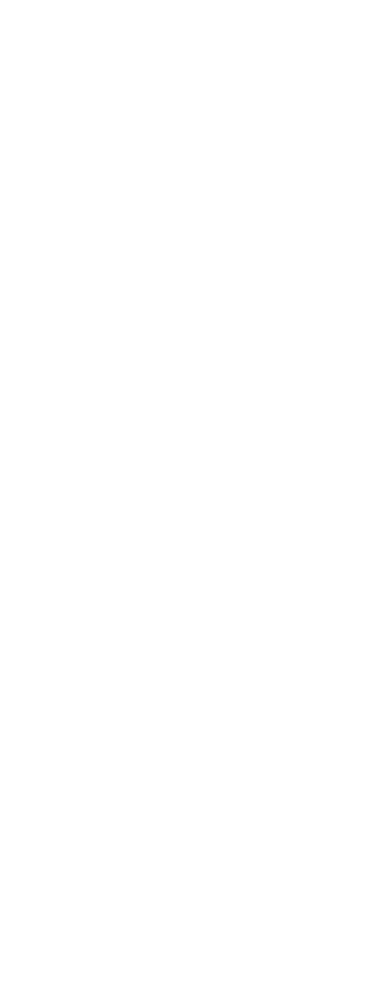
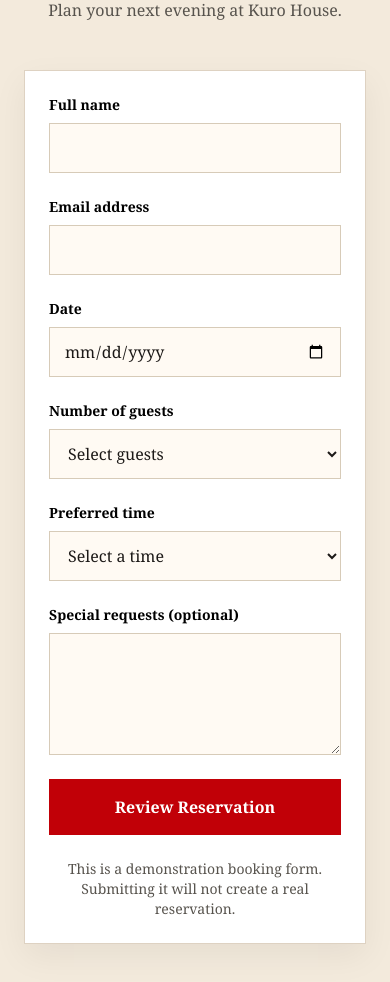
Before and after one commit to Zenala-BM/Kuro-House-Restaurant, a React (Vite) app: page / in a window 390 px wide. Shown: the part 3460-4442 px from the top of the page. Before the commit the page ends 3272 px from the top, so only its background shows below. Built offline with nearby package versions, Linux system fonts and the light colour scheme.

Commit message:
Reservation responsiveness built
plus message

```diff
--- a/src/App.jsx
+++ b/src/App.jsx
@@ -3,6 +3,7 @@
 import Hero from './components/Hero'
 import Menu from './components/Menu'
 import OurStory from './components/OurStory'
+import Reservations from './components/Reservations'
 
 function App() {
   return (
@@ -13,6 +14,7 @@
         <Hero />
         <Menu />
         <OurStory/>
+        <Reservations/>
       </main>
     </>
   )
--- /dev/null
+++ b/src/components/Reservations.jsx
@@ -0,0 +1,160 @@
+import { useState } from 'react'
+
+function Reservations() {
+  const [message, setMessage] = useState('')
+  return (
+    <section
+      id="reservations"
+      className="bg-[#f3eadc] px-6 py-[90px]"
+    >
+
+<div className="mx-auto mb-12 max-w-[650px] text-center">
+  <p className="eyebrow text-xs font-bold tracking-[3px] text-red-700">
+    YOUR TABLE AWAITS
+  </p>
+
+  <h2 className="my-4 text-[clamp(2rem,4vw,3rem)] font-normal">
+    Make a Reservation
+  </h2>
+
+  <p className="text-stone-600">
+    Plan your next evening at Kuro House.
+  </p>
+</div>
+
+
+
+<form
+  onSubmit={(event) => {
+    event.preventDefault()
+    setMessage(
+      'Thanks! This is a demonstration only. Your reservation has not been made.',
+    )
+  }}
+  className="mx-auto grid max-w-[800px] grid-cols-1 gap-6 border border-[#ded2c2] bg-white p-6 shadow-[0_12px_32px_rgba(23,23,23,0.06)] sm:grid-cols-2 sm:p-9"
+>
+  {/* Full name */}
+  <div className="flex min-w-0 flex-col gap-2">
+    <label htmlFor="guest-name" className="text-sm font-bold">
+      Full name
+    </label>
+    <input
+      type="text"
+      id="guest-name"
+      name="guestName"
+      autoComplete="name"
+      required
+      className="w-full min-w-0 border border-[#d7cbb8] bg-[#fffaf3] px-3.5 py-3 text-stone-900 focus:border-red-700 focus:outline-2 focus:outline-offset-2 focus:outline-red-700"
+    />
+  </div>
+
+  {/* Email address */}
+  <div className="flex min-w-0 flex-col gap-2">
+    <label htmlFor="guest-email" className="text-sm font-bold">
+      Email address
+    </label>
+    <input
+      type="email"
+      id="guest-email"
+      name="guestEmail"
+      autoComplete="email"
+      required
+      className="w-full min-w-0 border border-[#d7cbb8] bg-[#fffaf3] px-3.5 py-3 text-stone-900 focus:border-red-700 focus:outline-2 focus:outline-offset-2 focus:outline-red-700"
+    />
+  </div>
+
+
+    {/* Date */}
+    <div className="flex min-w-0 flex-col gap-2">
+    <label htmlFor="booking-date" className="text-sm font-bold">
+        Date
+    </label>
+    <input
+        type="date"
+        id="booking-date"
+        name="bookingDate"
+        required
+        className="w-full min-w-0 border border-[#d7cbb8] bg-[#fffaf3] px-3.5 py-3 text-stone-900 focus:border-red-700 focus:outline-2 focus:outline-offset-2 focus:outline-red-700"
+    />
+    </div>
+
+    {/* Number of guests */}
+    <div className="flex min-w-0 flex-col gap-2">
+    <label htmlFor="guest-count" className="text-sm font-bold">
+        Number of guests
+    </label>
+    <select
+        id="guest-count"
+        name="guestCount"
+        required
+        defaultValue=""
+        className="w-full min-w-0 border border-[#d7cbb8] bg-[#fffaf3] px-3.5 py-3 text-stone-900 focus:border-red-700 focus:outline-2 focus:outline-offset-2 focus:outline-red-700"
+    >
+        <option value="" disabled>Select guests</option>
+        <option value="1">1 guest</option>
+        <option value="2">2 guests</option>
+        <option value="3">3 guests</option>
+        <option value="4">4 guests</option>
+        <option value="5">5 guests</option>
+        <option value="6">6 guests</option>
+    </select>
+    </div>
+
+    {/* Preferred time */}
+    <div className="flex min-w-0 flex-col gap-2">
+    <label htmlFor="booking-time" className="text-sm font-bold">
+        Preferred time
+    </label>
+    <select
+        id="booking-time"
+        name="bookingTime"
+        required
+        defaultValue=""
+        className="w-full min-w-0 border border-[#d7cbb8] bg-[#fffaf3] px-3.5 py-3 text-stone-900 focus:border-red-700 focus:outline-2 focus:outline-offset-2 focus:outline-red-700"
+    >
+        <option value="" disabled>Select a time</option>
+        <option value="17:00">17:00</option>
+        <option value="18:00">18:00</option>
+        <option value="19:00">19:00</option>
+        <option value="20:00">20:00</option>
+    </select>
+    </div>
+
+    {/* Special requests */}
+    <div className="col-span-full flex min-w-0 flex-col gap-2">
+    <label htmlFor="special-requests" className="text-sm font-bold">
+        Special requests (optional)
+    </label>
+    <textarea
+        id="special-requests"
+        name="specialRequests"
+        rows={4}
+        className="w-full min-w-0 resize-y border border-[#d7cbb8] bg-[#fffaf3] px-3.5 py-3 text-stone-900 focus:border-red-700 focus:outline-2 focus:outline-offset-2 focus:outline-red-700"
+    />
+    </div>
+
+    <button
+    type="submit"
+    className="col-span-full w-full border border-red-700 bg-red-700 px-6 py-[15px] font-bold text-white transition-colors duration-200 hover:border-[#842020] hover:bg-[#842020] focus-visible:outline-2 focus-visible:outline-offset-[3px] focus-visible:outline-stone-900"
+    >
+    Review Reservation
+    </button>
+
+    <p className="col-span-full m-0 text-center text-sm text-stone-600">
+    This is a demonstration booking form. Submitting it will not create a real reservation.
+    </p>
+</form>
+
+  {message && (
+  <p
+    role="status"
+    className="mx-auto mt-6 max-w-[800px] text-center text-sm text-stone-700"
+  >
+    {message}
+  </p>
+)}
+    </section>
+  )
+}
+
+export default Reservations
```
